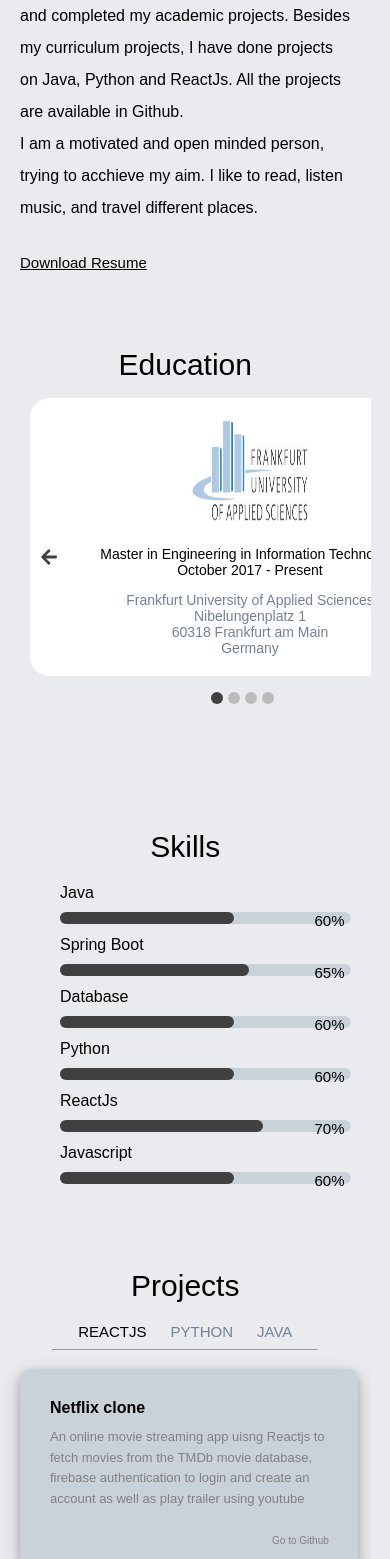
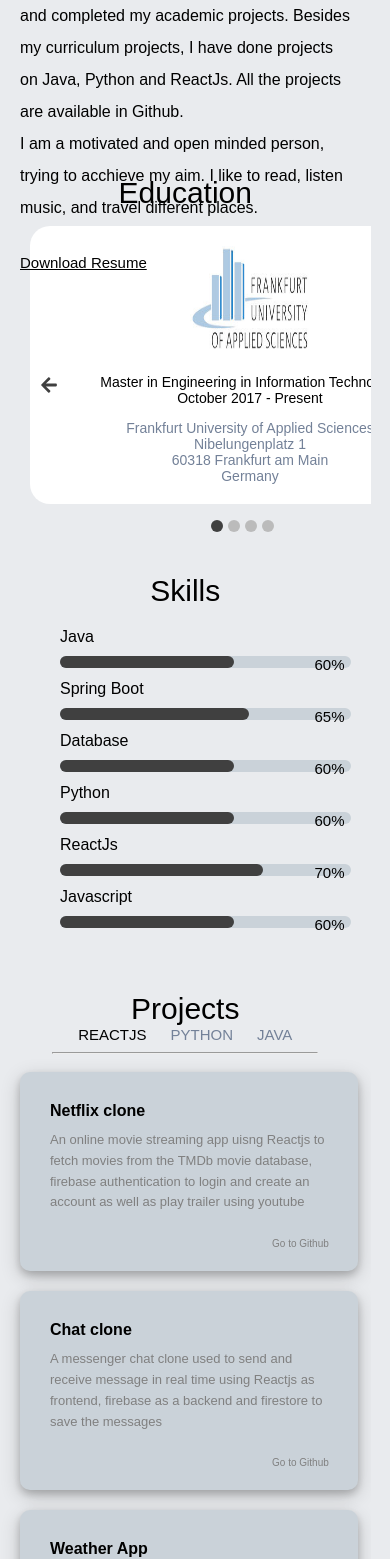
Before and after one commit to KamalByanjankar/PortfolioWebsite, a React (Create React App) app: page /about in a window 390 px wide. Shown: the part 1280-2839 px from the top of the page. Built offline with nearby package versions, Linux system fonts and the light colour scheme.

Commit message:
CSS edited

```diff
--- a/src/components/About/About.css
+++ b/src/components/About/About.css
@@ -1,5 +1,5 @@
 .about{
-  height: 50vh;
+  height: 40vh;
 }
 
 .about__lineSpace {
@@ -14,3 +14,9 @@
   color: black;
   font-size: 15px;
 }
+
+@media (max-width: 768px){
+  .about{
+    height: 22vh;
+  }
+}
--- a/src/components/Education/Education.css
+++ b/src/components/Education/Education.css
@@ -117,6 +117,11 @@
 
 
 @media (max-width: 768px) {
+  .education{
+    height: 50vh;
+    margin: 4rem 0 0 0;
+  }
+
   .education h1{
     margin: 12rem 0 0 0;
   }
--- a/src/components/Projects/Projects.css
+++ b/src/components/Projects/Projects.css
@@ -1,6 +1,6 @@
 .projects{
   height: 100vh;
-  /* overflow-y: scroll; */
+  overflow-y: scroll;
 }
 
 .projects h1{
@@ -129,6 +129,10 @@ hr{
 }
 
 @media (max-width: 768px) {
+  .projects h1{
+    margin: 0;
+  }
+
   .projects__container {
     display: flex;
     flex-direction: column;
```
